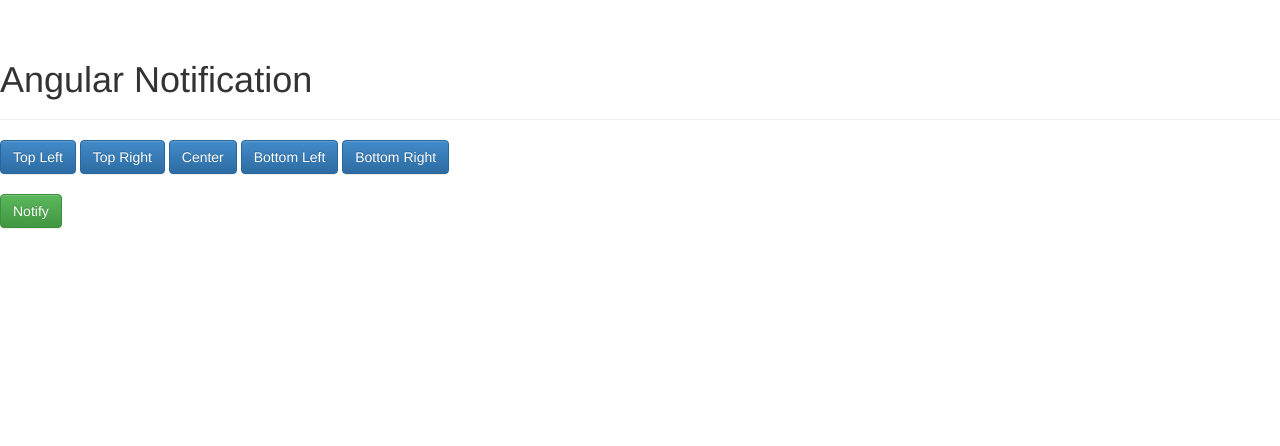
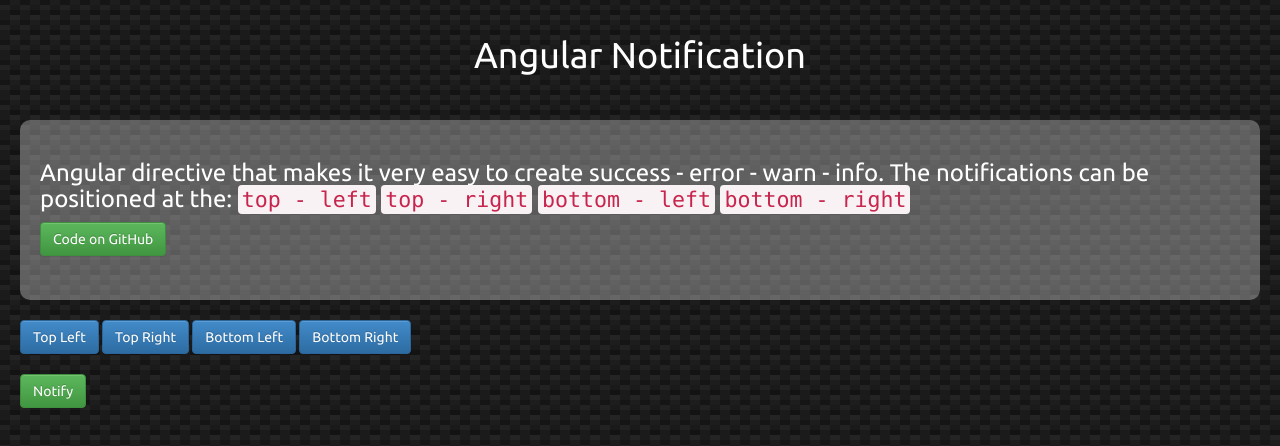
Before and after one commit to ytanruengsri/angular-notification, a website: page demo/index.html in a window 1280 px wide. Drawn offline with nearby package versions, Linux system fonts and the light colour scheme; some packages are replaced by stand-ins of ours.

Commit message:
update demo page

```diff
--- a/demo/assets/app.css
+++ b/demo/assets/app.css
@@ -1,4 +1,36 @@
 body {
-    padding-top: 20px;
-    padding-bottom: 30px;
+    padding: 0;
+    margin: 0;
+    font-family: 'Ubuntu', 'sans-serif';
+    background:
+    linear-gradient(27deg, #151515 5px, transparent 5px) 0 5px,
+    linear-gradient(207deg, #151515 5px, transparent 5px) 10px 0px,
+    linear-gradient(27deg, #222 5px, transparent 5px) 0px 10px,
+    linear-gradient(207deg, #222 5px, transparent 5px) 10px 5px,
+    linear-gradient(90deg, #1b1b1b 10px, transparent 10px),
+    linear-gradient(#1d1d1d 25%, #1a1a1a 25%, #1a1a1a 50%, transparent 50%, transparent 75%, #242424 75%, #242424);
+    background-color: #131313;
+    background-size: 20px 20px;
 }
+
+header.top-nav {
+    text-align: center;
+    color: #ffffff;
+    padding: 15px 10px;
+}
+
+section.showcase {
+    color: #ffffff;
+    padding: 20px;
+    margin: 20px;
+    height: 180px;
+    background-color: #ffffff;
+    -webkit-border-radius: 10px;
+    -moz-border-radius: 10px;
+    border-radius: 10px;
+    background-color: rgba(255,255,255, 0.3);
+}
+
+section.main {
+    margin: 20px;
+}
--- a/demo/assets/demo.html
+++ b/demo/assets/demo.html
@@ -1,13 +1,23 @@
-<div class="page-header">
-    <h1>Angular Notification</h1>
-</div>
-
 <ynot messages="messages" position="position" interval="4000"></ynot>
 
+<header class="top-nav">
+    <h1>Angular Notification</h1>
+</header>
+<section class="showcase">
+    <h3>
+       Angular directive that makes it very easy to create success - error - warn - info. The notifications can be positioned at the:
+       <code>top - left</code>
+       <code>top - right</code>
+       <code>bottom - left</code>
+       <code>bottom - right</code>
+    </h3>
+    <a href="https://github.com/ytanruengsri/angular-notification" type="button" class="btn btn-success">Code on GitHub</a>
+</section>
+<section class="main">
     <button type="button" class="btn btn-primary" ng-click="changePosition('top-left')">Top Left</button>
     <button type="button" class="btn btn-primary" ng-click="changePosition('top-right')">Top Right</button>
-<button type="button" class="btn btn-primary" ng-click="changePosition('center')">Center</button>
     <button type="button" class="btn btn-primary" ng-click="changePosition('bottom-left')">Bottom Left</button>
     <button type="button" class="btn btn-primary" ng-click="changePosition('bottom-right')">Bottom Right</button>
     <div class="clearfix" style="margin: 10px 0"></div>
     <button type="button" class="btn btn-success" ng-click="notify()">Notify</button>
+</section>
--- a/demo/index.html
+++ b/demo/index.html
@@ -9,6 +9,7 @@
     <link rel="stylesheet" href="assets/vendor/prism.css">
     <link rel="stylesheet" href="assets/app.css">
     <link rel="stylesheet" href="../src/angular-notification.css">
+    <link href='http://fonts.googleapis.com/css?family=Ubuntu:400,700' rel='stylesheet' type='text/css'>
 </head>
 <body ng-app="demo">
     <div ng-view></div>
```
Also changed, not shown: README.md. Lines whose indentation alone changed are shown as unchanged.
